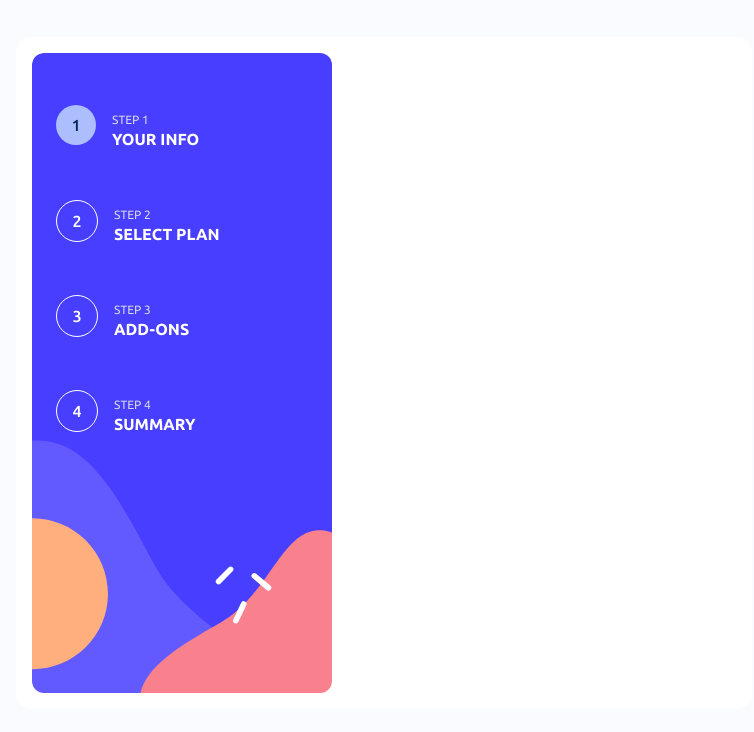
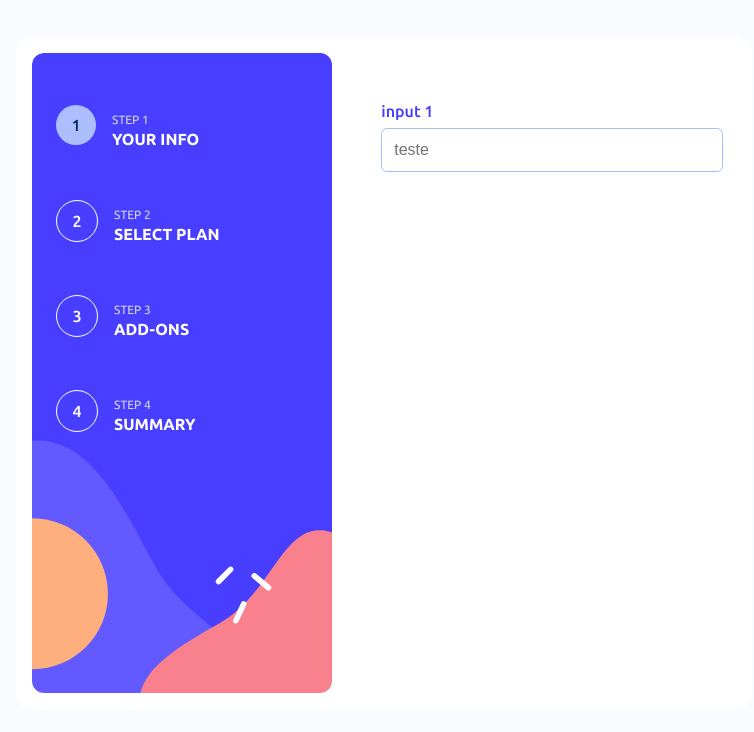
Before and after one commit to amandaduuaarte/multi-step-form, a React (Create React App) app: page / in a window 1280 px wide. Shown: the top 732 px of the page, without its empty margins (256-1010 px from the left). Built offline with nearby package versions, Linux system fonts and the light colour scheme.

Commit message:
feat: Create textfield component

```diff
--- /dev/null
+++ b/src/components/TextField/index.tsx
@@ -0,0 +1,32 @@
+import React from "react";
+import { Controller, FieldError } from "react-hook-form";
+
+import { Container, Input, Label } from "./styles";
+
+interface TextFieldProps {
+    name: string;
+    control: any;
+    label?: string;
+    placeholder?: string;
+}
+function TextField({ name, control, label, placeholder }: TextFieldProps) {
+    return (
+        <Controller
+            name={name}
+            control={control}
+            render={({ field: { onChange, value, ref } }) => (
+                <Container>
+                    <Label>{label}</Label>
+                    <Input
+                        ref={ref}
+                        onChange={onChange}
+                        value={value}
+                        placeholder={placeholder}
+                    />
+                </Container>
+            )}
+        />
+    );
+}
+
+export default TextField;
--- /dev/null
+++ b/src/components/TextField/styles.ts
@@ -0,0 +1,28 @@
+import styled from "styled-components";
+import colors from "../../styles/colors";
+
+export const Container = styled.div`
+    display: flex;
+    height: 64px;
+    width: 80%;
+    margin: 10%;
+    flex-direction: column;
+    justify-content: space-between;
+`;
+
+export const Label = styled.label`
+    font-weight: 500;
+    font-size: 16px;
+    color: ${colors.PurplishBlue};
+`;
+
+export const Input = styled.input`
+    margin-top: 8px;
+    height: 45px;
+    width: 80%;
+    border: 1px solid ${colors.PastelBlue};
+    border-radius: 6px;
+    font-size: 16px;
+    padding: 12px;
+    color: ${colors.MarineBlue};
+`;
--- a/src/pages/Form/index.tsx
+++ b/src/pages/Form/index.tsx
@@ -1,11 +1,20 @@
 import React from "react";
+import { useForm } from "react-hook-form";
 import { Container } from "./styles";
 import SideBar from "../../components/SideBar";
+import TextField from "../../components/TextField";
 
 function Form() {
+    const { control } = useForm();
     return (
         <Container>
             <SideBar />
+            <TextField
+                control={control}
+                name="teste"
+                label="input 1"
+                placeholder="teste"
+            />
         </Container>
     );
 }
```
